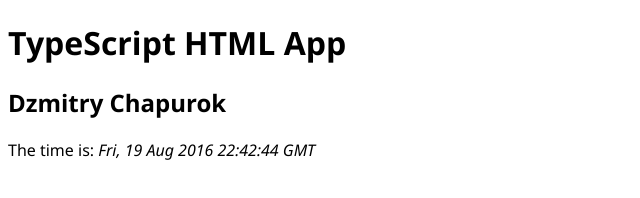
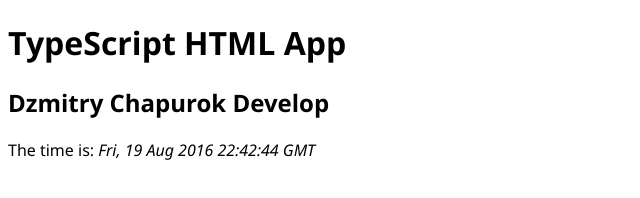
Before and after one commit to DmitriyChepurok/TSProject, a plain HTML site: page TypeScriptHTMLApp/index.html in a window 1280 px wide. Shown: the whole page, without its empty margins (0-640 px from the left). Drawn offline with Linux system fonts and the light colour scheme.

Commit message:
to develop

```diff
--- a/TypeScriptHTMLApp/index.html
+++ b/TypeScriptHTMLApp/index.html
@@ -9,7 +9,7 @@
 </head>
 <body>
     <h1>TypeScript HTML App</h1>
-    <h2>Dzmitry Chapurok</h2>
+    <h2>Dzmitry Chapurok Develop</h2>
     <div id="content"></div>
 </body>
 </html>
```
